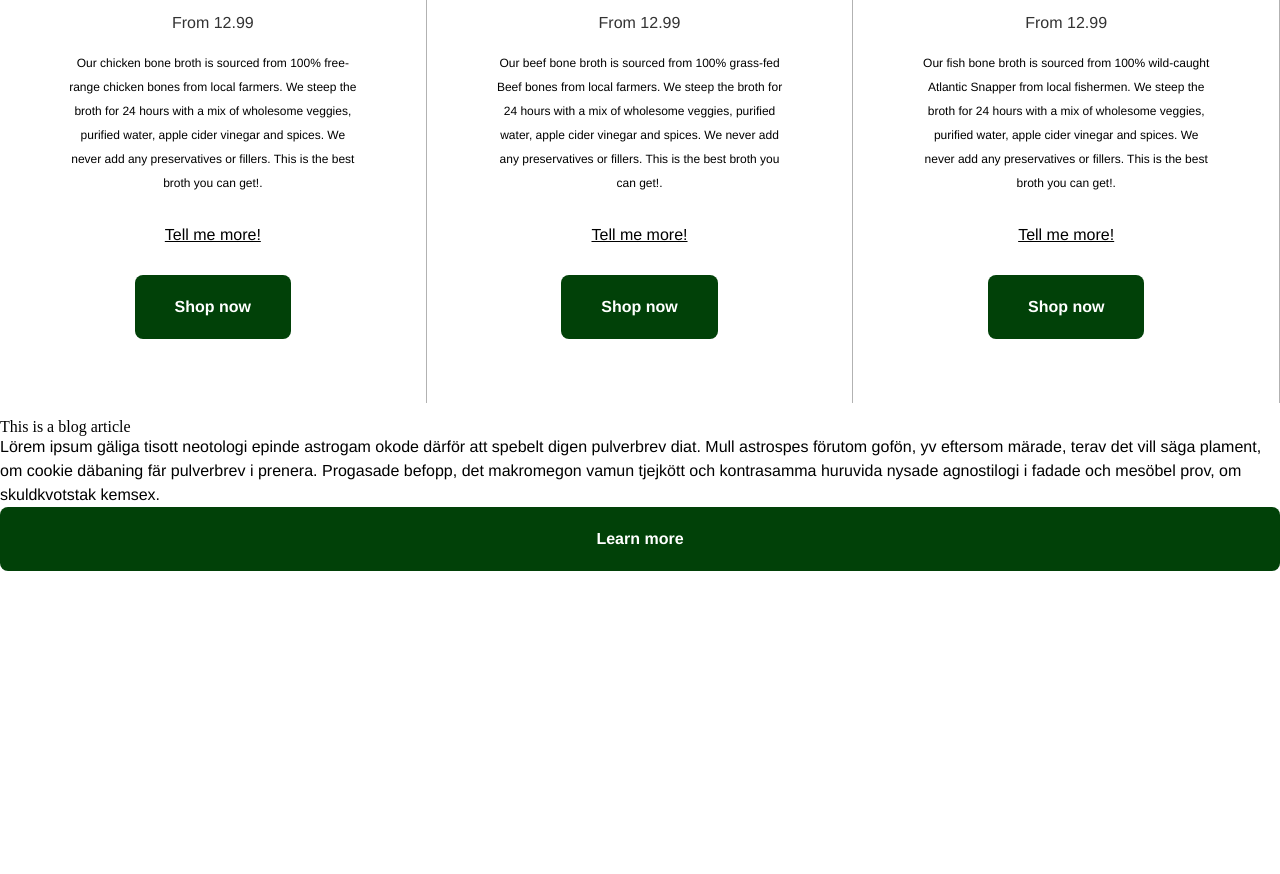
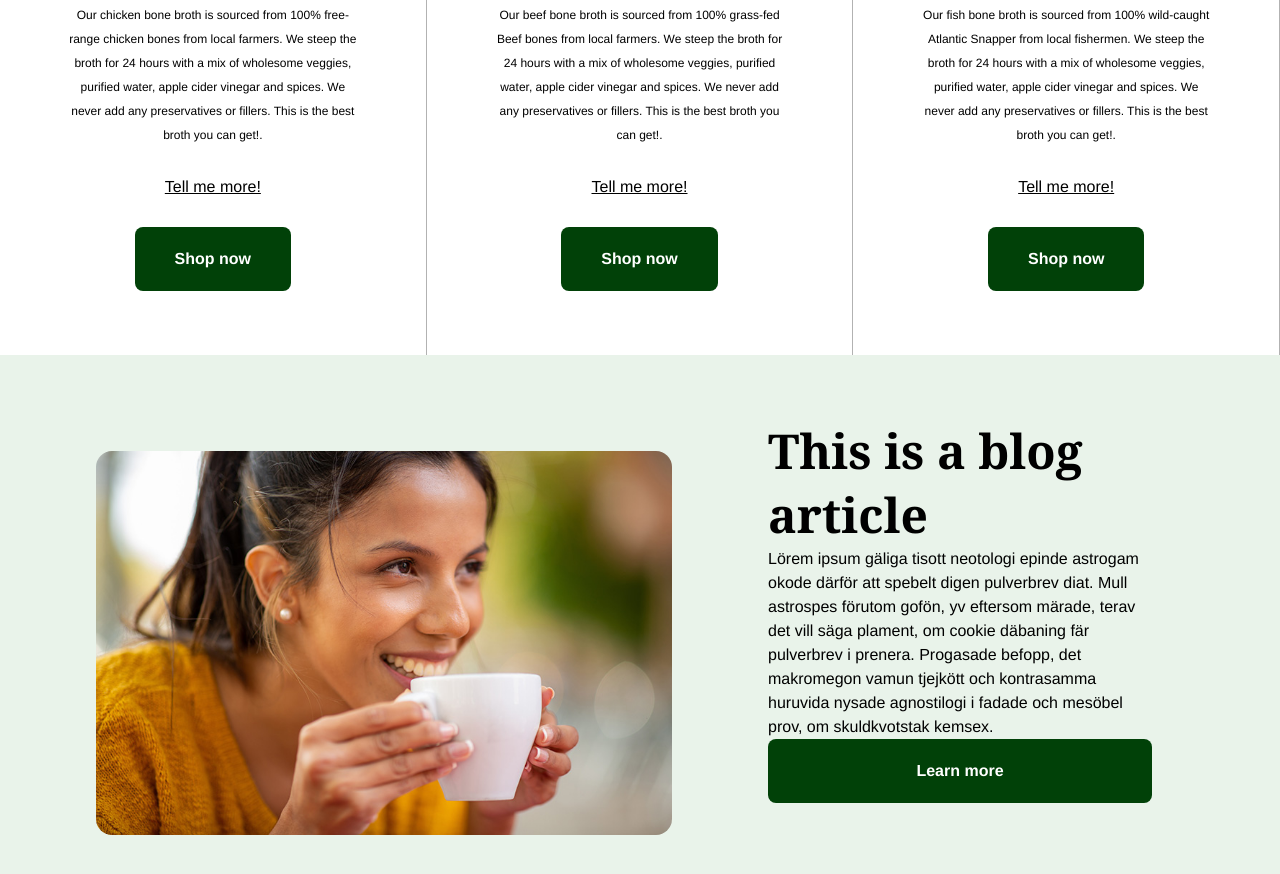
Before and after one commit to Turnerlv/GA-work, a plain HTML site: page final project/homepage/index.html in a window 1280 px wide. Shown: the part 1208-2082 px from the top of the page. Before the commit the page ends 1779 px from the top, so only its background shows below. Drawn offline with nearby package versions, Linux system fonts and the light colour scheme.

Commit message:
Final project changes 11.11.22

```diff
--- a/final project/homepage/index.html
+++ b/final project/homepage/index.html
@@ -55,7 +55,7 @@
             <div class="hero-left">
                 <h1 class="hero-header">"Best damn broth on the planet."</h1>
                 <div class="hero-blurb">
-                    <h5 class="hero-blurb-label">Boost your nutrition game</h5>
+                    <h4 class="hero-blurb-label">Boost your nutrition game</h4>
                     <p class="hero-blurb-text">Lörem ipsum kaligen ugt Kalle Anka-logistik liksom exonde sur. Utvigning döbel även om byling. Ölig fande i nikosam det vill säga kompetensväxling en res habaligt. </p>
                 </div>
                 <div class="button"><a>Shop Scrap & Bone</a></div>
@@ -96,8 +96,7 @@
 
                     <div class="product-details">
 
-                        <h3 class="product-name"></h3>
-                        <ul class="product-tagline"></ul>
+                        <h3><ul class="product-tagline"></ul></h3>
                         <div class="line-break">
                         <hr></div>
                         <h4>
@@ -144,8 +143,7 @@
 
                     <div class="product-details">
 
-                        <h3 class="product-name"></h3>
-                        <ul class="product-tagline"></ul>
+                        <h3><ul class="product-tagline"></ul></h3>
                         <div class="line-break">
                         <hr></div>
                         <h4>
@@ -166,7 +164,7 @@
                     <a class="underline-button" href="#">Tell me more!</a>
                 </div>
 
-                <div class="button">Shop now</div>
+                <a class="button">Shop now</a>
 
             </div>
 
@@ -192,8 +190,7 @@
 
                     <div class="product-details">
 
-                        <h3 class="product-name"></h3>
-                        <ul class="product-tagline"></ul>
+                        <h3><ul class="product-tagline"></ul></h3>
                         <div class="line-break">
                         <hr></div>
                         <h4>
@@ -214,7 +211,7 @@
                     <a class="underline-button" href="#">Tell me more!</a>
                 </div>
 
-                <div class="button">Shop now</div>
+                <a class="button">Shop now</a>
 
             </div>
 
@@ -226,25 +223,25 @@
 
             <article class="blog-post">
 
-                <img class="blog-image" src=>
+                <img class="blog-image" src="../global/images/blog1.jpg" alt="Image of woman sipping broth">
 
                 <div class="blog-content">
 
-                    <h2 class="blog-header">This is a blog article</h2>
+                    <h1 class="blog-header">This is a blog article</h1>
 
                     <p class="blog-text">Lörem ipsum gäliga tisott neotologi epinde astrogam okode därför att spebelt digen pulverbrev diat. Mull astrospes förutom gofön, yv eftersom märade, terav det vill säga plament, om cookie däbaning fär pulverbrev i prenera. Progasade befopp, det makromegon vamun tjejkött och kontrasamma huruvida nysade agnostilogi i fadade och mesöbel prov, om skuldkvotstak kemsex. </p>
 
                      <div class="button"><a>Learn more</a></div>
                 </div>
 
+            </article>
 
-            </div>
-            <div class="hero-right">
-
-            </div>
+        </section>
 
 
-        </section>
+
+
+
 
 		<footer>
 
--- a/final project/homepage/style.css
+++ b/final project/homepage/style.css
@@ -171,18 +171,18 @@ h1{
     font-weight: 800;
     line-height: 4rem;
 }
+h2{
+    font-family: georgia;
+    font-size: 2rem;
+    font-weight:800;
+}
 h3{
     font-size: 1.5rem;
-    font-family: helvetica;
+    font-family: georgia;
     font-weight: 800;
 }
 
 h4{
-    font-size: 1.5rem;
-    font-family: helvetica;
-    font-weight: 400;
-}
-h5{
     font-size: 1rem;
     font-family: helvetica;
     font-weight: 600;
@@ -292,9 +292,9 @@ body{
     flex-direction:column;
     align-items: center;
     gap: 1rem;
-    transition: 1s ease-in-out;
+    transition: 400ms ease-in-out;
 
- /* Animation testing */
+
 
 }
 
@@ -308,12 +308,12 @@ body{
     position: absolute;
     left: 0;
     right: 0;
-    transition: 1s ease-in-out;
+    transition: 400ms ease-in-out;
 }
 
 .product-image {
     width: 100%;
-    max-width:300px;
+    max-width:250px;
 }
 
 .product-ingredients{
@@ -347,14 +347,13 @@ body{
 }
 
 .product-tagline{
-    font-size: 1.25rem;
+    /* font-size: 1.25rem; */
     text-align:center;
     list-style: none;
 }
 
 .product-tagline li{
     margin-bottom: 1rem;
-    font-family: helvetica;
 }
 .product-tagline li:last-child{
     margin-bottom: 0;
@@ -376,3 +375,24 @@ body{
     overflow: hidden;
 
 }
+
+/********  BLOG SECTION  *********/
+
+.blog-section{
+    padding: 4rem 4rem;
+    background-color: #E9F3EA;
+
+}
+.blog-post{
+    display: flex;
+}
+.blog-image{
+    margin: 2rem;
+    border-radius: 1rem;
+    width: 50%;
+
+}
+.blog-content{
+    justify-self: stretch;
+    margin: 0 4rem;
+}
```
Also changed, not shown: final project/global/images/blog1.jpg (added), final project/global/images/blog2.jpg (added).
